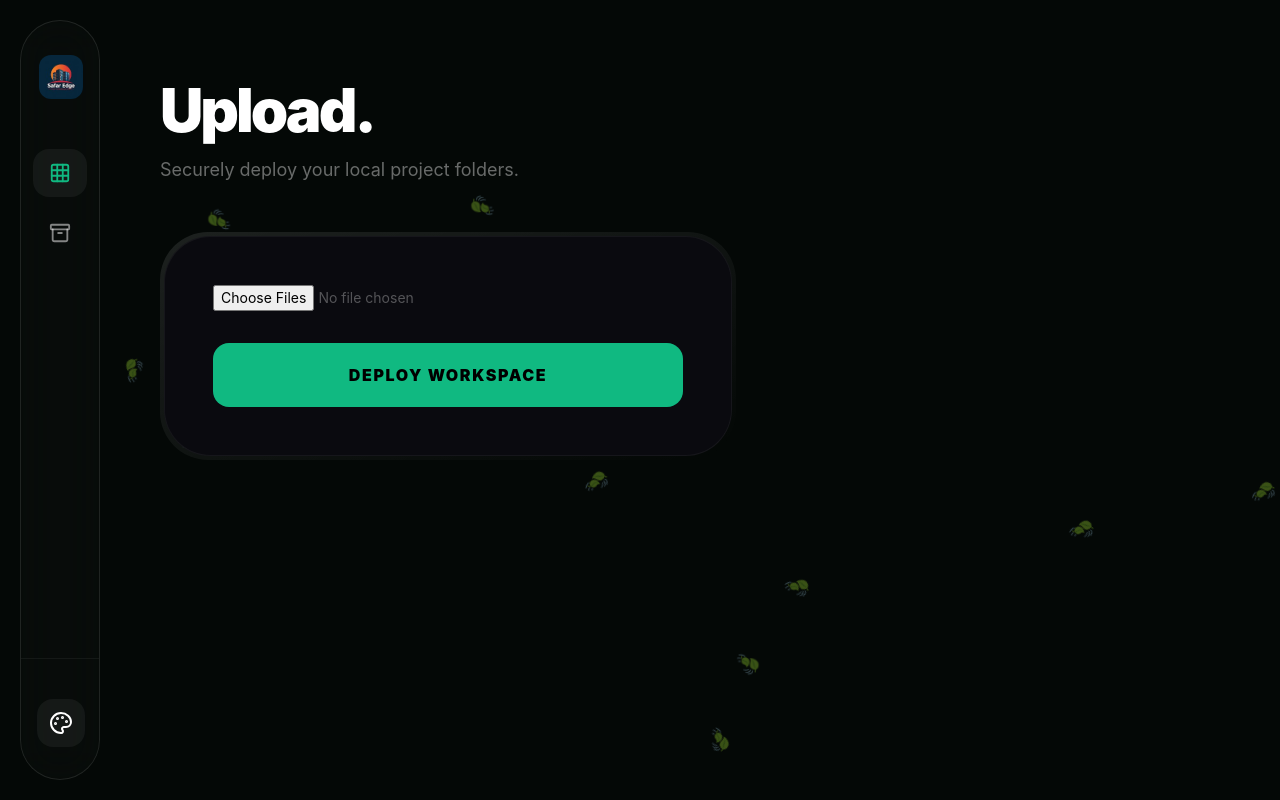
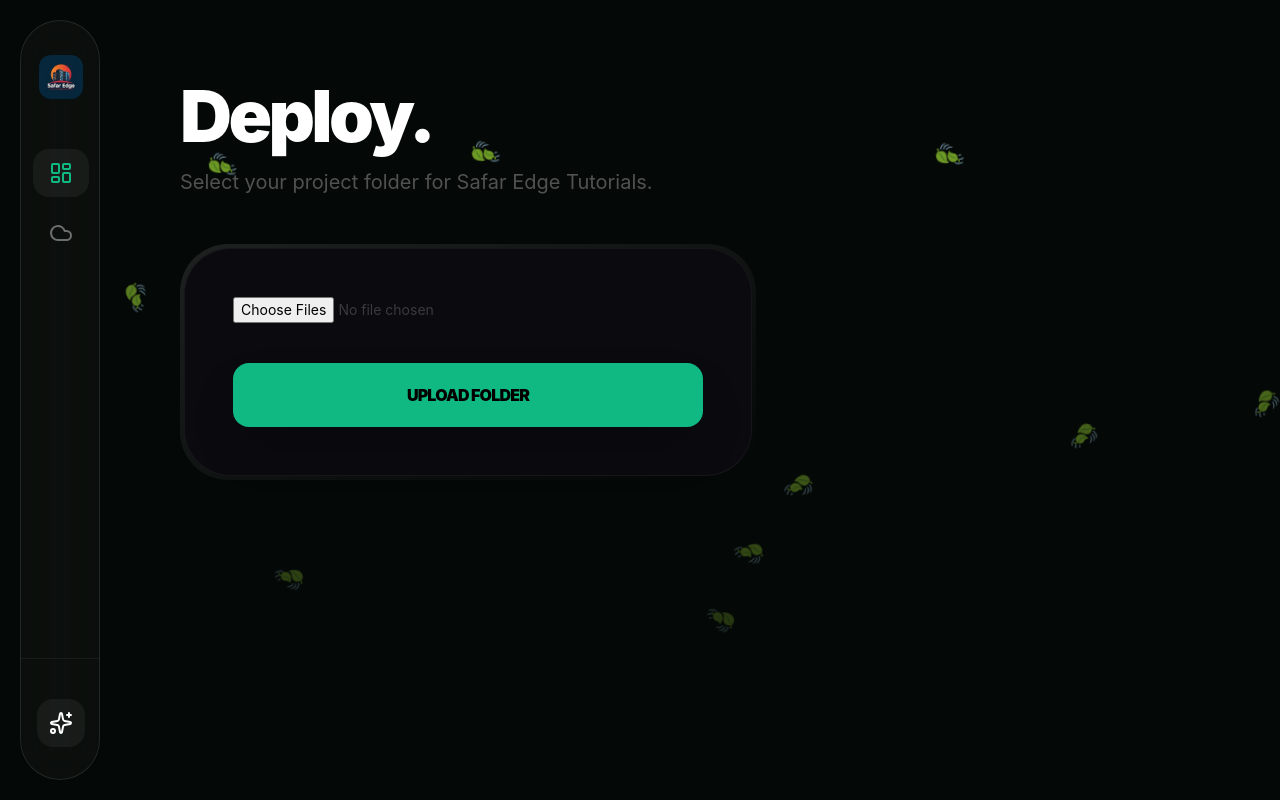
Before and after one commit to saffar731/SET-2, a Flask app: page / in a window 1280 px wide. Run offline with Flask 3, Linux system fonts and the light colour scheme; parts of the project's set-up code (start-up, migrations or seed data) failed here and were passed over; some libraries are stand-ins or nearby versions.

Commit message:
Update index.html for Pro version

```diff
--- a/templates/index.html
+++ b/templates/index.html
@@ -4,51 +4,58 @@
     <meta charset="UTF-8">
     <meta name="viewport" content="width=device-width, initial-scale=1.0">
     <link rel="icon" type="image/jpeg" href="{{ url_for('static', filename='channels4_profile.png.jpg') }}">
-    <title>Safar Edge | NextGen</title>
-
+    <title>Safar Edge | Pro</title>
     <script src="https://cdn.tailwindcss.com"></script>
     <script src="https://unpkg.com/lucide@latest"></script>
-
     <style>
-        :root { --accent: #6366f1; --bg: #030305; }
+        :root { --accent: #10b981; --bg: #030305; }
         [data-theme="nature"] { --accent: #10b981; --bg: #040806; }
         [data-theme="ocean"] { --accent: #0ea5e9; --bg: #020617; }
         [data-theme="smile"] { --accent: #f59e0b; --bg: #0f0a02; }
 
-        body { background-color: var(--bg); color: white; margin: 0; overflow: hidden; height: 100vh; font-family: 'Inter', sans-serif; transition: 0.8s ease; }
+        body { background-color: var(--bg); color: white; margin: 0; overflow: hidden; height: 100vh; font-family: 'Inter', sans-serif; transition: background 0.8s ease; }
 
-        /* Glassmorphism Sidebar */
+        /* Sidebar Glassmorphism */
         aside {
             position: fixed; top: 20px; left: 20px; bottom: 20px;
-            background: rgba(255, 255, 255, 0.02);
-            backdrop-filter: blur(20px);
-            border: 1px solid rgba(255, 255, 255, 0.1);
-            z-index: 100; transition: width 0.4s cubic-bezier(0.4, 0, 0.2, 1);
+            background: rgba(255, 255, 255, 0.03); backdrop-filter: blur(20px);
+            border: 1px solid rgba(255, 255, 255, 0.1); z-index: 100;
+            transition: width 0.4s cubic-bezier(0.4, 0, 0.2, 1);
         }
 
-        /* Fixed Alignment */
-        .nav-link { display: flex; align-items: center; padding: 12px 16px; width: 100%; border-radius: 16px; transition: 0.3s; color: rgba(255,255,255,0.5); }
-        .nav-link.active, .nav-link:hover { background: rgba(255,255,255,0.05); color: var(--accent); }
+        .nav-link { display: flex; align-items: center; padding: 12px 16px; border-radius: 16px; transition: 0.3s; color: rgba(255,255,255,0.4); }
+        .nav-link.active { background: rgba(255,255,255,0.05); color: var(--accent); }
 
-        /* Animation Layers */
-        #ani-layer { position: fixed; inset: 0; pointer-events: none; z-index: -1; }
-        .wave { position: absolute; bottom: 0; width: 200%; height: 120px; background: url('https://i.imgur.com/vHqY7bM.png'); opacity: 0.1; animation: moveWave 12s linear infinite; display: none; }
-        @keyframes moveWave { from { transform: translateX(0); } to { transform: translateX(-50%); } }
+        /* --- ANIMATION LAYER --- */
+        #ani-layer { position: fixed; inset: 0; pointer-events: none; z-index: 0; }
 
-        .leaf { position: absolute; top: -20px; font-size: 20px; color: var(--accent); opacity: 0.4; animation: leafFall 7s linear infinite; display: none; }
-        @keyframes leafFall { 100% { transform: translateY(110vh) rotate(360deg); } }
+        /* OCEAN: CSS Waves (No Image Needed) */
+        .ocean-container { position: absolute; bottom: 0; left: 0; width: 100%; height: 15%; overflow: hidden; display: none; }
+        .wave { background: url('https://s3-us-west-2.amazonaws.com/s.cdpn.io/85486/wave.svg') repeat-x; position: absolute; top: -55px; width: 6400px; height: 198px; animation: wave 7s cubic-bezier( 0.36, 0.45, 0.63, 0.53) infinite; transform: translate3d(0, 0, 0); opacity: 0.1; }
+        @keyframes wave { 0% { margin-left: 0; } 100% { margin-left: -1600px; } }
+
+        /* NATURE: Leaves */
+        .leaf { position: absolute; top: -50px; font-size: 24px; animation: leafFall 8s linear infinite; display: none; }
+        @keyframes leafFall { 0% { transform: translateY(0) rotate(0deg); opacity: 1; } 100% { transform: translateY(110vh) rotate(360deg); opacity: 0; } }
+
+        /* SMILE: Floating Image */
+        #smile-img { position: absolute; top: 50%; left: 50%; transform: translate(-50%, -50%); width: 400px; opacity: 0.05; display: none; filter: hue-rotate(45deg); }
 
         /* LOGO GLOW */
-        .logo-box { width: 48px; height: 48px; border-radius: 14px; overflow: hidden; border: 2px solid transparent; transition: 0.4s; }
-        .logo-box:hover { border-color: var(--accent); box-shadow: 0 0 20px var(--accent); transform: scale(1.1); }
+        .logo-box { width: 48px; height: 48px; border-radius: 14px; overflow: hidden; transition: 0.4s; border: 2px solid transparent; }
+        .logo-box:hover { border-color: var(--accent); box-shadow: 0 0 25px var(--accent); transform: scale(1.1); }
+
+        main { position: relative; z-index: 10; margin-left: 100px; }
     </style>
 </head>
 <body data-theme="nature">
 
     <div id="ani-layer">
-        <div id="wave-ani" class="wave"></div>
+        <div class="ocean-container" id="ocean-ani">
+            <div class="wave"></div>
+        </div>
         <div id="leaf-box"></div>
-        <img id="smile-img" src="https://i.imgur.com/9vYJ6M8.png" class="absolute bottom-10 right-10 w-64 opacity-10 hidden">
+        <img id="smile-img" src="https://www.svgrepo.com/show/419918/smile-emoji-emoticon.svg" alt="Smile">
     </div>
 
     <aside id="sidebar" class="w-20 rounded-[2.5rem] py-8 flex flex-col items-start overflow-hidden">
@@ -60,54 +67,50 @@
 
         <nav class="flex-1 w-full px-3 space-y-3">
             <button onclick="showPage('tools', this)" class="nav-link active">
-                <i data-lucide="grid"></i><span class="sidebar-text hidden ml-4 font-bold">Dashboard</span>
+                <i data-lucide="layout-dashboard"></i><span class="sidebar-text hidden ml-4 font-bold">Tools</span>
             </button>
             <button onclick="showPage('downloads', this)" class="nav-link">
-                <i data-lucide="archive"></i><span class="sidebar-text hidden ml-4 font-bold">Projects</span>
+                <i data-lucide="cloud"></i><span class="sidebar-text hidden ml-4 font-bold">Cloud</span>
             </button>
         </nav>
 
-        <div class="px-4 w-full space-y-4 border-t border-white/5 pt-6">
-            <div id="theme-grid" class="hidden grid grid-cols-2 gap-2 mb-2">
-                <button onclick="setTheme('nature')" class="w-8 h-8 rounded-full bg-green-500"></button>
-                <button onclick="setTheme('ocean')" class="w-8 h-8 rounded-full bg-blue-500"></button>
-                <button onclick="setTheme('smile')" class="w-8 h-8 rounded-full bg-yellow-500"></button>
+        <div class="px-4 w-full border-t border-white/5 pt-6 space-y-4">
+            <div id="theme-grid" class="hidden grid grid-cols-2 gap-3 mb-2">
+                <div onclick="setTheme('nature')" class="w-8 h-8 rounded-full bg-emerald-500 cursor-pointer hover:scale-125 transition"></div>
+                <div onclick="setTheme('ocean')" class="w-8 h-8 rounded-full bg-blue-500 cursor-pointer hover:scale-125 transition"></div>
+                <div onclick="setTheme('smile')" class="w-8 h-8 rounded-full bg-amber-500 cursor-pointer hover:scale-125 transition"></div>
             </div>
-            <button onclick="toggleSidebar()" class="w-12 h-12 bg-white/5 rounded-2xl flex items-center justify-center hover:bg-white/10 transition">
-                <i data-lucide="palette"></i>
+            <button onclick="toggleSidebar()" class="w-12 h-12 bg-white/5 rounded-2xl flex items-center justify-center hover:bg-white/10 transition mx-auto">
+                <i data-lucide="sparkles"></i>
             </button>
         </div>
     </aside>
 
-    <main id="main-content" class="flex-1 p-10 md:p-20 transition-all ml-[80px]">
+    <main id="main-content" class="flex-1 p-10 md:p-20 transition-all">
         <section id="tools" class="page-content block">
-            <h1 class="text-6xl font-black tracking-tighter mb-4">Upload.</h1>
-            <p class="text-white/40 mb-12 text-lg">Securely deploy your local project folders.</p>
+            <h1 class="text-7xl font-black tracking-tighter mb-4">Deploy.</h1>
+            <p class="text-white/30 text-xl mb-12">Select your project folder for Safar Edge Tutorials.</p>
 
             <form action="/upload" method="POST" enctype="multipart/form-data" class="max-w-xl p-1 bg-gradient-to-br from-white/10 to-transparent rounded-[3rem]">
                 <div class="bg-[#0a0a0f] rounded-[2.9rem] p-12 text-center border border-white/5">
-                    <input type="file" name="file" webkitdirectory directory multiple class="block w-full text-sm text-white/30 mb-8">
-                    <button type="submit" class="w-full py-5 rounded-2xl font-black uppercase tracking-widest text-black transition-transform active:scale-95" style="background: var(--accent);">Deploy Workspace</button>
+                    <input type="file" name="file" webkitdirectory directory multiple class="block w-full text-sm text-white/20 mb-10">
+                    <button type="submit" class="w-full py-5 rounded-2xl font-black uppercase tracking-tighter shadow-2xl transition-all active:scale-95" style="background: var(--accent); color: black;">Upload Folder</button>
                 </div>
             </form>
         </section>
 
         <section id="downloads" class="page-content hidden">
-            <h1 class="text-6xl font-black tracking-tighter mb-12">Projects.</h1>
+            <h1 class="text-7xl font-black tracking-tighter mb-12">Cloud.</h1>
             <div class="grid gap-4 max-w-2xl">
-                {% if items %}
                 {% for item in items %}
-                    <div class="flex items-center justify-between p-6 bg-white/[0.02] border border-white/5 rounded-3xl hover:bg-white/[0.05] transition">
+                <div class="flex items-center justify-between p-6 bg-white/[0.03] border border-white/10 rounded-[2rem] backdrop-blur-md">
                     <div class="flex items-center gap-5">
                         <i data-lucide="{{ 'folder' if item.is_dir else 'file' }}" class="text-accent w-8 h-8"></i>
                         <span class="text-xl font-bold">{{ item.name }}</span>
                     </div>
-                        <a href="{{ url_for('download_item', filename=item.name) }}" class="px-8 py-3 bg-white text-black font-black rounded-2xl text-sm">Download</a>
+                    <a href="{{ url_for('download_item', filename=item.name) }}" class="px-8 py-3 bg-white text-black font-black rounded-2xl">Download</a>
                 </div>
                 {% endfor %}
-                {% else %}
-                    <p class="text-white/20 italic">No projects found in cloud storage.</p>
-                {% endif %}
             </div>
         </section>
     </main>
@@ -120,21 +123,23 @@
             isOpen = !isOpen;
             const side = document.getElementById('sidebar');
             const main = document.getElementById('main-content');
-            side.style.width = isOpen ? '260px' : '80px';
-            main.style.marginLeft = isOpen ? '280px' : '100px';
+            side.style.width = isOpen ? '280px' : '80px';
+            main.style.marginLeft = isOpen ? '300px' : '100px';
             document.querySelectorAll('.sidebar-text').forEach(t => t.classList.toggle('hidden', !isOpen));
             document.getElementById('theme-grid').classList.toggle('hidden', !isOpen);
         }
 
         function setTheme(theme) {
             document.body.setAttribute('data-theme', theme);
-            document.getElementById('wave-ani').style.display = theme === 'ocean' ? 'block' : 'none';
+
+            // Toggle Animation Visibility
+            document.getElementById('ocean-ani').style.display = theme === 'ocean' ? 'block' : 'none';
             document.getElementById('smile-img').style.display = theme === 'smile' ? 'block' : 'none';
 
             const lb = document.getElementById('leaf-box');
             lb.innerHTML = '';
             if(theme === 'nature') {
-                for(let i=0; i<12; i++) {
+                for(let i=0; i<15; i++) {
                     const l = document.createElement('div');
                     l.className = 'leaf';
                     l.innerHTML = '🍃';
@@ -153,7 +158,7 @@
             btn.classList.add('active');
         }
 
-        setTheme('nature'); // Start with nature
+        setTheme('nature');
     </script>
 </body>
 </html>
```
Lines whose indentation alone changed are shown as unchanged.
